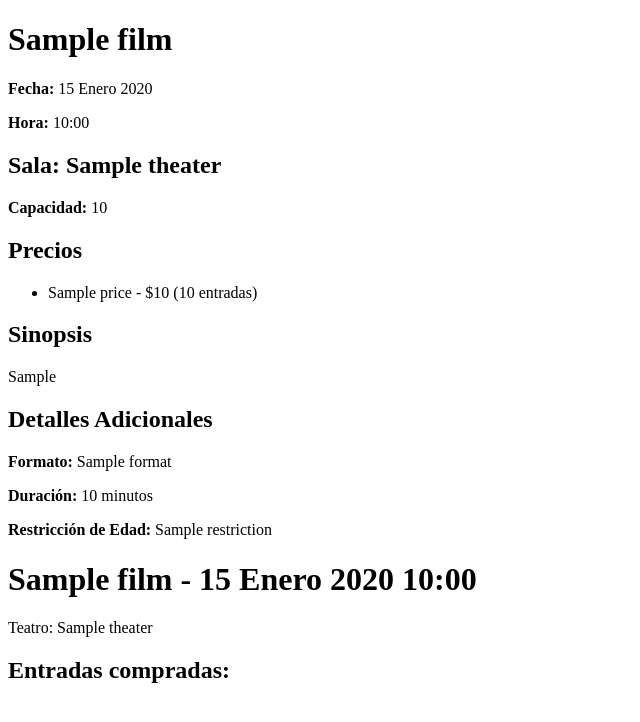
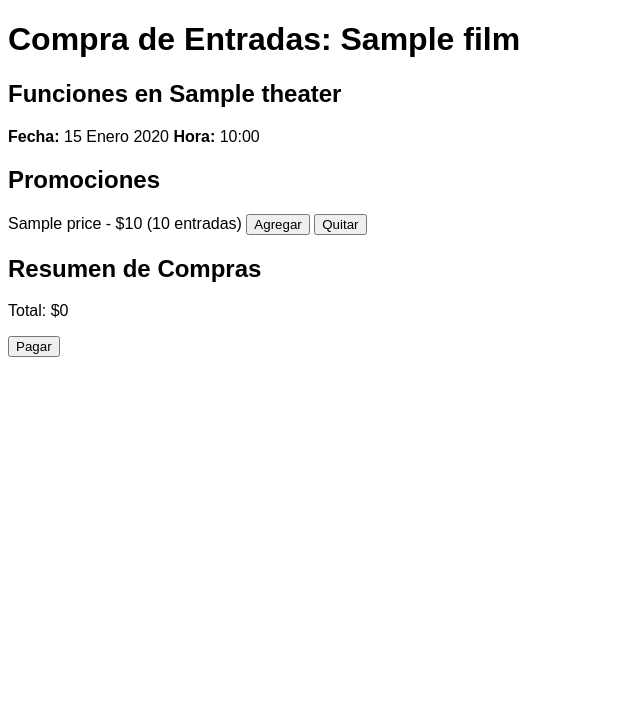
Before and after one commit to Zadios/CinemaSystem, a Django app: page /Compra/compra/1/ in a window 1280 px wide. Shown: the top 722 px of the page, without its empty margins (0-640 px from the left). Run offline with Django 5.2, Linux system fonts and the light colour scheme; tables that the repository leaves empty hold one stand-in row (values such as "Sample post").

Commit message:
Creado utils.py en showtime. Intento de crear un botón para generar tickets

```diff
--- a/Applications/Showtime/models.py
+++ b/Applications/Showtime/models.py
@@ -1,6 +1,7 @@
 from django.db import models
 from Applications.Movie.models import Format, Film
-import uuid
+from .utils import generate_ticket_code
+
 
 class Movie_Theater(models.Model):
     id_movie_theater = models.AutoField(primary_key=True)
@@ -41,10 +42,10 @@ class Show(models.Model):
         return f"{self.film.name} - {self.show_date} {self.show_time}"
 
 class Ticket(models.Model):
-    ticket_code = models.UUIDField(default=uuid.uuid4, primary_key=True, editable=False)  # Código único del ticket
-    show_code = models.ForeignKey(Show, on_delete=models.CASCADE)  # Relación con Show
-    price = models.ForeignKey(Price, on_delete=models.CASCADE, null=True)  # Relación con Price
-    ticket_quantity = models.PositiveIntegerField('Cantidad de entradas')  # Cantidad de entradas compradas
+    ticket_code = models.CharField(default=generate_ticket_code, max_length=8, primary_key=True, editable=False)
+    show_code = models.ForeignKey(Show, on_delete=models.CASCADE)
+    price = models.ForeignKey(Price, on_delete=models.CASCADE, null=True)
+    ticket_quantity = models.PositiveIntegerField('Cantidad de entradas')
 
     def __str__(self):
         return f"Ticket {self.ticket_code} - {self.ticket_quantity} entradas para {self.show_code}"
--- a/Applications/Showtime/templates/Showtime/compra.html
+++ b/Applications/Showtime/templates/Showtime/compra.html
@@ -1,40 +1,75 @@
-<!-- templates/showtime/listar_compra.html -->
+<!-- templates/showtime/compra.html -->
 <!DOCTYPE html>
 <html lang="es">
 <head>
     <meta charset="UTF-8">
-    <title>Detalles de la Función</title>
+    <title>Compra de Entradas</title>
+    <style>
+        /* Añade estilos simples aquí para mejorar la apariencia */
+        body { font-family: Arial, sans-serif; }
+        .promocion { margin-bottom: 10px; }
+    </style>
 </head>
 <body>
-    <h1>{{ show.film.name }}</h1>
-    <p><strong>Fecha:</strong> {{ show.show_date }}</p>
-    <p><strong>Hora:</strong> {{ show.show_time }}</p>
-    <h2>Sala: {{ movie_theater.name }}</h2>
-    <p><strong>Capacidad:</strong> {{ movie_theater.capacity }}</p>
+    <h1>Compra de Entradas: {{ film.name }}</h1>
+    <h2>Funciones en {{ movie_theater.name }}</h2>
+    <p><strong>Fecha:</strong> {{ show.show_date }} <strong>Hora:</strong> {{ show.show_time }}</p>
 
-    <h2>Precios</h2>
-    <ul>
+    <h2>Promociones</h2>
+    <div id="promociones">
         {% for price in prices %}
-            <li>{{ price.name }} - ${{ price.amount }} ({{ price.ticket_quantity }} entradas)</li>
+            <div class="promocion">
+                <span>{{ price.name }} - ${{ price.amount }} ({{ price.ticket_quantity }} entradas)</span>
+                <button onclick="agregarPromo({{ price.id_price }}, '{{ price.name }}', {{ price.amount }}, {{ price.ticket_quantity }})">Agregar</button>
+                <button onclick="quitarPromo({{ price.id_price }})">Quitar</button>
+            </div>
         {% endfor %}
-    </ul>
+    </div>
 
-    <h2>Sinopsis</h2>
-    <p>{{ film.synopsis }}</p>
+    <h2>Resumen de Compras</h2>
+    <ul id="resumen"></ul>
+    <p id="total">Total: $0</p>
+    <button id="pagar" onclick="pagar()">Pagar</button>
 
-    <h2>Detalles Adicionales</h2>
-    <p><strong>Formato:</strong> {{ film.format.name }}</p>
-    <p><strong>Duración:</strong> {{ film.duration }} minutos</p>
-    <p><strong>Restricción de Edad:</strong> {{ film.age_restriction.name }}</p>
+    <script>
+        const compras = {};
+        let total = 0;
 
+        function agregarPromo(id, nombre, precio, cantidad) {
+            if (!compras[id]) {
+                compras[id] = { nombre, precio, cantidad: 0 };
+            }
+            compras[id].cantidad++;
+            total += precio;
+            actualizarResumen();
+        }
 
-    <h1>{{ show.film.name }} - {{ show.show_date }} {{ show.show_time }}</h1>
-<p>Teatro: {{ show.movie_theater.name }}</p>
-<h2>Entradas compradas:</h2>
-<ul>
-    {% for ticket in tickets %}
-        <li>Ticket: {{ ticket.ticket_code }} - Cantidad: {{ ticket.ticket_quantity }} - Precio: {{ ticket.price.amount }}</li>
-    {% endfor %}
-</ul>
+        function quitarPromo(id) {
+            if (compras[id] && compras[id].cantidad > 0) {
+                compras[id].cantidad--;
+                total -= compras[id].precio;
+                actualizarResumen();
+            }
+        }
+
+        function actualizarResumen() {
+            const resumen = document.getElementById('resumen');
+            resumen.innerHTML = ''; // Limpiar el resumen
+            for (const id in compras) {
+                if (compras[id].cantidad > 0) {
+                    const li = document.createElement('li');
+                    li.textContent = `${compras[id].nombre}: ${compras[id].cantidad} entradas - $${compras[id].precio * compras[id].cantidad}`;
+                    resumen.appendChild(li);
+                }
+            }
+            document.getElementById('total').textContent = `Total: $${total}`;
+        }
+
+        function pagar() {
+            // Aquí puedes agregar la lógica para el pago y la creación del ticket
+            alert('Compra realizada. Se generará un ticket.');
+            // Aquí podrías hacer un POST a tu vista `procesar_compra` para procesar el pago.
+        }
+    </script>
 </body>
 </html>
--- /dev/null
+++ b/Applications/Showtime/utils.py
@@ -0,0 +1,6 @@
+import random
+import string
+
+def generate_ticket_code():
+    characters = string.ascii_uppercase + string.digits  # Letras mayúsculas y dígitos
+    return ''.join(random.choices(characters, k=8))  # Genera una cadena de 8 caracteres
--- a/Applications/Showtime/views.py
+++ b/Applications/Showtime/views.py
@@ -21,6 +21,7 @@ def listar_compra(request, show_id):
 
     return render(request, 'Showtime/compra.html', context)
 
+
 def procesar_compra(request, show_id, cantidad_entradas, price_id):
     # Obtener los objetos show y price
     show = Show.objects.get(id=show_id)
```
Also changed, not shown: Applications/Showtime/migrations/0002_alter_ticket_ticket_code.py (added).
